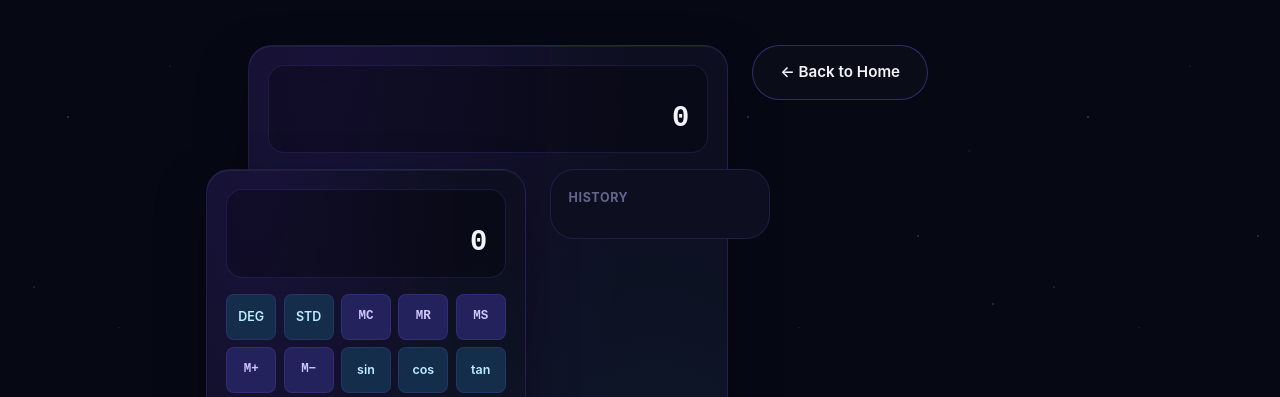
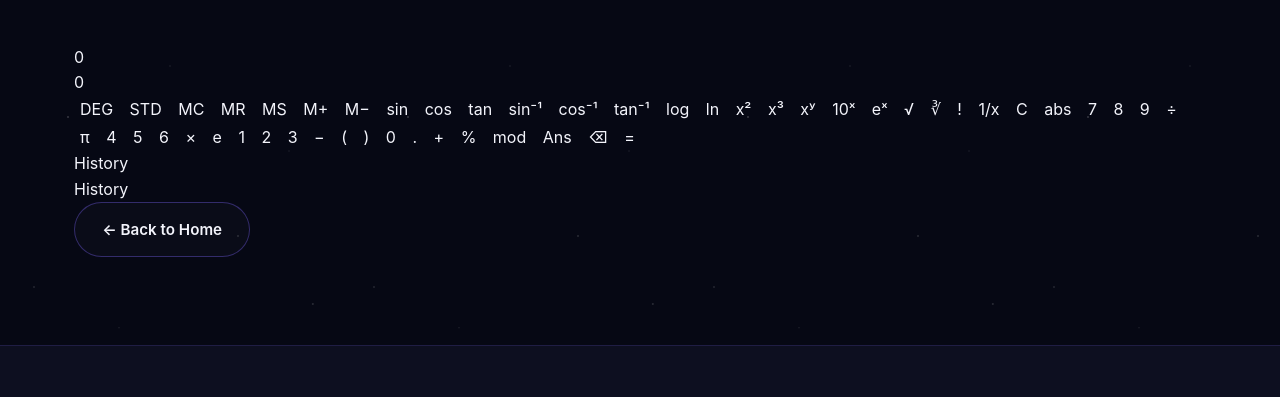
Before and after one commit to maurya-ayush02/AyuVerse-jee-preparation-, a website: page calculator.html in a window 1280 px wide. Shown: the part 325-722 px from the top of the page. Drawn offline with Linux system fonts and the light colour scheme.

Commit message:
Delete scientific calculator styles from CSS
Removed styles for the scientific calculator component.

```diff
--- a/css/style.css
+++ b/css/style.css
@@ -1011,192 +1011,3 @@ p { margin: 0; }
 
 /* Chemistry Coming Soon page — periodic table callout card */
 .chem-pt-callout { max-width: 420px; margin: 0 auto 1.75rem; text-align: left; }
-
-/* ==========================================================
-   Scientific Calculator
-========================================================== */
-.calc-wrap {
-  display: grid;
-  grid-template-columns: minmax(320px, 480px) minmax(220px, 280px);
-  gap: 1.5rem;
-  justify-content: center;
-  align-items: start;
-}
-
-.calc {
-  background:
-    radial-gradient(120% 160% at 15% 0%, rgba(107, 40, 240, .12), transparent 55%),
-    radial-gradient(120% 160% at 85% 100%, rgba(0, 195, 250, .10), transparent 55%),
-    var(--bg-surface);
-  border: 1px solid var(--border-soft);
-  border-radius: var(--radius-lg);
-  padding: 1.2rem;
-  box-shadow: 0 20px 50px rgba(0, 0, 0, .35), inset 0 1px 0 rgba(255, 255, 255, .05);
-}
-
-.calc__display {
-  background: rgba(0, 0, 0, .28);
-  border: 1px solid var(--border-soft);
-  border-radius: var(--radius-md);
-  padding: 1rem 1.1rem;
-  margin-bottom: 1rem;
-  text-align: right;
-  min-height: 86px;
-  display: flex;
-  flex-direction: column;
-  justify-content: flex-end;
-  gap: .25rem;
-}
-
-.calc__expr {
-  font-family: var(--font-mono);
-  font-size: .82rem;
-  color: var(--text-tertiary);
-  min-height: 1.2em;
-  word-break: break-all;
-}
-
-.calc__value {
-  font-family: var(--font-mono);
-  font-size: 1.8rem;
-  font-weight: 600;
-  color: var(--text-primary);
-  word-break: break-all;
-  line-height: 1.2;
-}
-
-.calc__pad {
-  display: grid;
-  grid-template-columns: repeat(5, 1fr);
-  gap: .45rem;
-}
-
-.calc__key {
-  font: inherit;
-  font-weight: 600;
-  font-size: .88rem;
-  padding: .75rem 0;
-  border-radius: 8px;
-  border: 1px solid var(--border-soft);
-  background: var(--bg-surface-2);
-  color: var(--text-primary);
-  cursor: pointer;
-  transition: transform .12s var(--ease), box-shadow .12s var(--ease), background .12s var(--ease);
-  user-select: none;
-}
-
-.calc__key:hover { transform: translateY(-2px); background: var(--bg-surface-3); }
-.calc__key:active { transform: translateY(0); }
-
-.calc__key--num {
-  background: color-mix(in srgb, var(--c-blue) 8%, var(--bg-surface-2));
-}
-
-.calc__key--op {
-  background: color-mix(in srgb, var(--c-violet) 16%, var(--bg-surface-2));
-  color: #e7defe;
-  box-shadow: 0 0 12px color-mix(in srgb, var(--c-violet) 20%, transparent);
-}
-
-.calc__key--fn {
-  font-size: .78rem;
-  background: color-mix(in srgb, var(--c-cyan) 12%, var(--bg-surface-2));
-  color: #bdeeff;
-}
-
-.calc__key--mem {
-  font-size: .78rem;
-  font-family: var(--font-mono);
-  background: color-mix(in srgb, var(--c-indigo) 25%, var(--bg-surface-2));
-  color: #d1c8ff;
-}
-
-.calc__key--clear {
-  background: color-mix(in srgb, #ff6b6b 18%, var(--bg-surface-2));
-  color: #ffd6d6;
-}
-
-.calc__key--equals {
-  grid-column: span 1;
-  background: var(--gradient-brand);
-  color: #060814;
-  font-size: 1.1rem;
-  font-weight: 800;
-  box-shadow: 0 4px 16px color-mix(in srgb, var(--c-blue) 45%, transparent);
-}
-
-.calc__key--equals:hover {
-  transform: translateY(-2px);
-  box-shadow: 0 8px 22px color-mix(in srgb, var(--c-blue) 55%, transparent);
-}
-
-.calc__history-panel {
-  background: var(--bg-surface);
-  border: 1px solid var(--border-soft);
-  border-radius: var(--radius-lg);
-  padding: 1.1rem;
-  max-height: 520px;
-  overflow-y: auto;
-}
-
-.calc__history-title {
-  font-size: .78rem;
-  font-weight: 700;
-  text-transform: uppercase;
-  letter-spacing: .05em;
-  color: var(--text-tertiary);
-  margin-bottom: .8rem;
-}
-
-.calc__history {
-  list-style: none;
-  margin: 0;
-  padding: 0;
-  display: flex;
-  flex-direction: column;
-  gap: .55rem;
-}
-
-.calc__history li {
-  display: flex;
-  flex-direction: column;
-  gap: .15rem;
-  padding: .6rem .75rem;
-  border-radius: 8px;
-  background: var(--bg-surface-2);
-  border: 1px solid var(--border-soft);
-  cursor: pointer;
-  transition: border-color .15s var(--ease), transform .15s var(--ease);
-}
-
-.calc__history li:hover {
-  border-color: var(--border-strong);
-  transform: translateX(2px);
-}
-
-.calc-history__meta {
-  font-family: var(--font-mono);
-  font-size: .7rem;
-  color: var(--c-cyan);
-  opacity: .8;
-}
-
-.calc-history__expr {
-  font-family: var(--font-mono);
-  font-size: .76rem;
-  color: var(--text-tertiary);
-  word-break: break-all;
-}
-
-.calc-history__result {
-  font-family: var(--font-mono);
-  font-size: .95rem;
-  font-weight: 700;
-  color: var(--text-primary);
-}
-
-@media (max-width: 768px) {
-  .calc-wrap { grid-template-columns: 1fr; justify-content: stretch; }
-  .calc__history-panel { max-height: 240px; }
-  .calc__key { padding: .65rem 0; font-size: .82rem; }
-}
```
